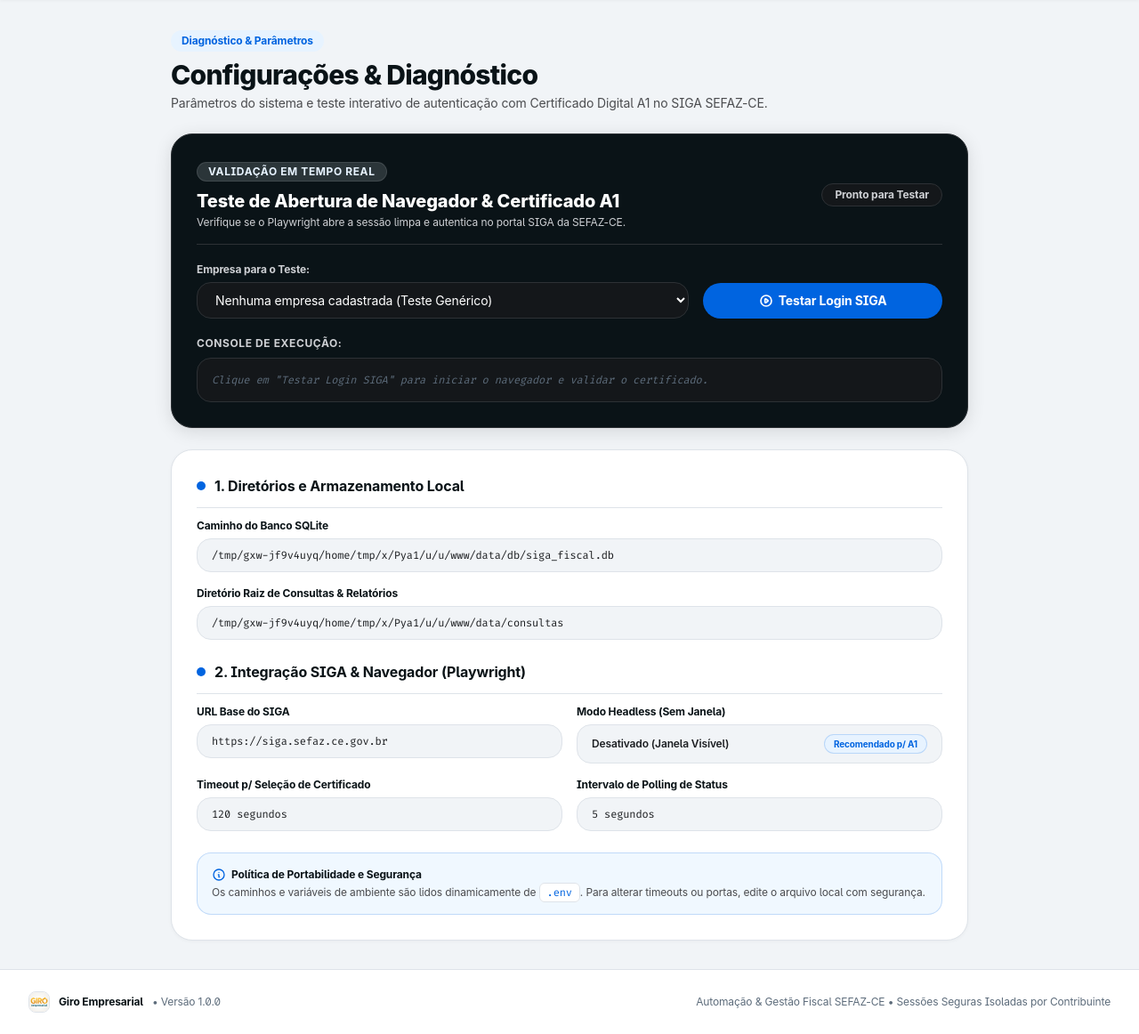
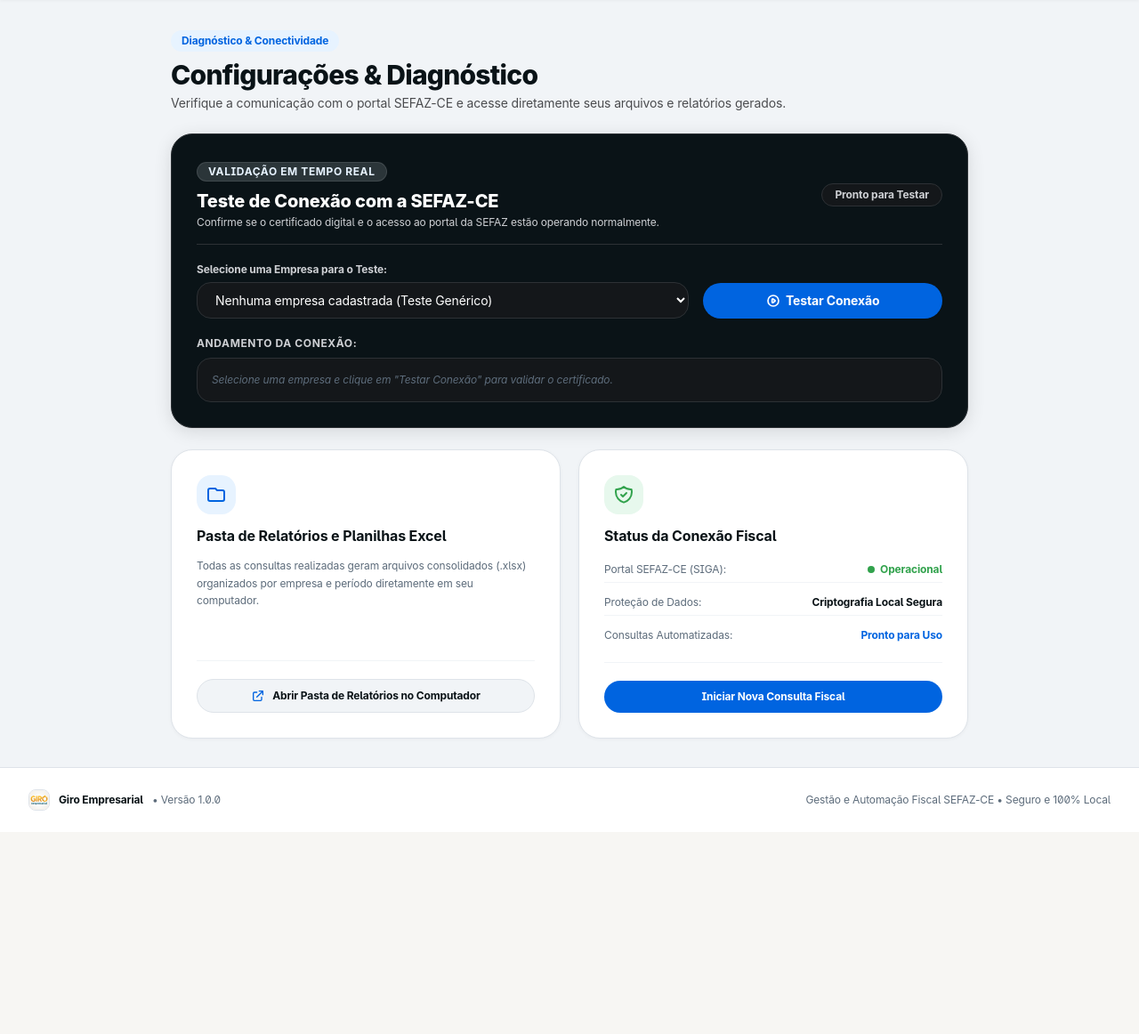
Before and after one commit to matiehusdev/consultas_fiscais_siga_ce, a FastAPI app: page /configuracoes in a window 1280 px wide. Shown: the part 65-1227 px from the top of the page at 89% size. After the commit the page ends 976 px from the top, so only its background shows below. Run offline with FastAPI, Linux system fonts and the light colour scheme; some libraries are stand-ins or nearby versions.

Commit message:
feat(ui): simplifica telas, remove detalhes tecnicos e adiciona atalho para pasta de relatorios

```diff
--- a/src/web/app.py
+++ b/src/web/app.py
@@ -644,6 +644,19 @@
         return {"message": "Operação cancelada."}
     return {"message": "Nenhuma sessão ativa para cancelar."}
 
+@app.post("/api/config/open-folder")
+def api_open_reports_folder():
+    """Abre a pasta local de consultas/relatórios no Explorador de Arquivos do Windows."""
+    folder = settings.consultas_dir
+    folder.mkdir(parents=True, exist_ok=True)
+    if sys.platform == "win32":
+        import os
+        os.startfile(str(folder))
+    else:
+        import subprocess
+        subprocess.run(["xdg-open", str(folder)])
+    return {"message": "Pasta de relatórios aberta com sucesso.", "path": str(folder)}
+
 @app.get("/api/status/live")
 def api_get_status_live():
     """Retorna estado e histórico recente da execução para polling do frontend."""
--- a/src/web/templates/base.html
+++ b/src/web/templates/base.html
@@ -178,7 +178,7 @@
                 <span>• Versão 1.0.0</span>
             </div>
             <div>
-                Automação & Gestão Fiscal SEFAZ-CE • Sessões Seguras Isoladas por Contribuinte
+                Gestão e Automação Fiscal SEFAZ-CE • Seguro e 100% Local
             </div>
         </div>
     </footer>
--- a/src/web/templates/configuracoes.html
+++ b/src/web/templates/configuracoes.html
@@ -1,27 +1,28 @@
 {% extends "base.html" %}
 
-{% block title %}Configurações — Giro Empresarial{% endblock %}
+{% block title %}Configurações & Diagnóstico — Giro Empresarial{% endblock %}
 
 {% block content %}
 <div class="space-y-6 max-w-4xl mx-auto">
+    <!-- Header -->
     <div>
-        <span class="inline-block px-3 py-1 bg-[#e7f3ff] text-[#0064e0] text-xs font-bold rounded-full mb-2">Diagnóstico & Parâmetros</span>
+        <span class="inline-block px-3 py-1 bg-[#e7f3ff] text-[#0064e0] text-xs font-bold rounded-full mb-2">Diagnóstico & Conectividade</span>
         <h2 class="text-2xl sm:text-3xl font-extrabold text-[#0a1317] tracking-tight">Configurações & Diagnóstico</h2>
-        <p class="text-xs sm:text-sm text-[#4b4c4f] mt-1">Parâmetros do sistema e teste interativo de autenticação com Certificado Digital A1 no SIGA SEFAZ-CE.</p>
+        <p class="text-xs sm:text-sm text-[#4b4c4f] mt-1">Verifique a comunicação com o portal SEFAZ-CE e acesse diretamente seus arquivos e relatórios gerados.</p>
     </div>
 
     <!-- Feedback Banner -->
     <div id="alert-banner" class="hidden p-4 rounded-2xl text-sm font-semibold shadow-sm transition-all duration-200"></div>
 
-    <!-- Diagnostic & Test Box -->
+    <!-- Diagnostic & Test Box (Meta Dark Showcase Strip Pattern) -->
     <div class="relative overflow-hidden bg-[#0a1317] text-white p-6 sm:p-7 rounded-3xl shadow-[0_4px_20px_rgba(0,0,0,0.12)] border border-[#2d3135] space-y-5">
         <div class="flex flex-col sm:flex-row justify-between items-start sm:items-center gap-3 pb-4 border-b border-[#2d3135]">
             <div>
                 <span class="inline-block px-3 py-0.5 bg-[#e7f3ff]/15 text-[#e7f3ff] text-xs font-bold rounded-full uppercase tracking-wider mb-2 border border-white/10">
                     Validação em Tempo Real
                 </span>
-                <h3 class="text-xl font-extrabold text-white">Teste de Abertura de Navegador & Certificado A1</h3>
-                <p class="text-xs text-[#ced0d4] mt-0.5">Verifique se o Playwright abre a sessão limpa e autentica no portal SIGA da SEFAZ-CE.</p>
+                <h3 class="text-xl font-extrabold text-white">Teste de Conexão com a SEFAZ-CE</h3>
+                <p class="text-xs text-[#ced0d4] mt-0.5">Confirme se o certificado digital e o acesso ao portal da SEFAZ estão operando normalmente.</p>
             </div>
             <span id="test-badge" class="px-3.5 py-1 rounded-full text-xs font-bold bg-[#14171a] text-[#ced0d4] border border-[#2d3135]">
                 Pronto para Testar
@@ -30,7 +31,7 @@
 
         <div class="grid grid-cols-1 sm:grid-cols-3 gap-4 items-end">
             <div class="sm:col-span-2">
-                <label class="block text-xs font-bold text-[#ced0d4] mb-1.5">Empresa para o Teste:</label>
+                <label class="block text-xs font-bold text-[#ced0d4] mb-1.5">Selecione uma Empresa para o Teste:</label>
                 <select id="test-empresa-id" class="w-full px-4 py-2.5 bg-[#14171a] border border-[#2d3135] rounded-2xl text-sm text-white focus:ring-2 focus:ring-[#0064e0]/30 focus:border-[#0064e0] focus:outline-none cursor-pointer">
                     {% if empresas %}
                         {% for emp in empresas %}
@@ -44,7 +45,7 @@
             <div class="flex gap-2">
                 <button type="button" id="btn-iniciar-teste" onclick="iniciarTesteAuth()" class="flex-1 px-5 py-2.5 bg-[#0064e0] hover:bg-[#0457cb] text-white font-bold rounded-full text-sm shadow-sm transition-all duration-150 flex items-center justify-center cursor-pointer">
                     <svg class="w-4 h-4 mr-1.5 text-white" fill="none" stroke="currentColor" viewBox="0 0 24 24"><path stroke-linecap="round" stroke-linejoin="round" stroke-width="2.5" d="M14.752 11.168l-3.197-2.132A1 1 0 0010 9.87v4.263a1 1 0 001.555.832l3.197-2.132a1 1 0 000-1.664z"></path><path stroke-linecap="round" stroke-linejoin="round" stroke-width="2.5" d="M21 12a9 9 0 11-18 0 9 9 0 0118 0z"></path></svg>
-                    Testar Login SIGA
+                    Testar Conexão
                 </button>
                 <button type="button" id="btn-cancelar-teste" onclick="cancelarTesteAuth()" class="hidden px-4 py-2.5 bg-[#e41e3f] hover:bg-[#c01532] text-white text-xs font-bold rounded-full transition cursor-pointer">
                     Cancelar
@@ -57,72 +58,67 @@
             <svg class="w-6 h-6 text-[#f7b928] flex-shrink-0 mt-0.5" fill="none" stroke="currentColor" viewBox="0 0 24 24"><path stroke-linecap="round" stroke-linejoin="round" stroke-width="2" d="M12 9v2m0 4h.01m-6.938 4h13.856c1.54 0 2.502-1.667 1.732-3L13.732 4c-.77-1.333-2.694-1.333-3.464 0L3.34 16c-.77 1.333.192 3 1.732 3z"></path></svg>
             <div>
                 <p class="font-extrabold text-[#f7b928] text-sm">AÇÃO NECESSÁRIA NO WINDOWS</p>
-                <p id="acao-texto" class="text-xs mt-0.5 text-[#ced0d4]">Selecione o certificado digital na janela do navegador para continuar.</p>
+                <p id="acao-texto" class="text-xs mt-0.5 text-[#ced0d4]">Selecione o certificado digital na janela aberta para autorizar o acesso.</p>
             </div>
         </div>
 
-        <!-- Live Real-Time Logs Console -->
+        <!-- Live Status Activity Box -->
         <div class="space-y-2">
-            <p class="text-xs font-bold text-[#ced0d4] uppercase tracking-wider">Console de Execução:</p>
-            <div id="test-console" class="bg-[#14171a] rounded-2xl p-4 font-mono text-xs text-[#ced0d4] max-h-48 overflow-y-auto space-y-1.5 border border-[#2d3135]">
-                <p class="text-[#5d6c7b] italic">Clique em "Testar Login SIGA" para iniciar o navegador e validar o certificado.</p>
+            <p class="text-xs font-bold text-[#ced0d4] uppercase tracking-wider">Andamento da Conexão:</p>
+            <div id="test-console" class="bg-[#14171a] rounded-2xl p-4 font-sans text-xs text-[#ced0d4] max-h-44 overflow-y-auto space-y-1.5 border border-[#2d3135]">
+                <p class="text-[#5d6c7b] italic">Selecione uma empresa e clique em "Testar Conexão" para validar o certificado.</p>
             </div>
         </div>
     </div>
 
-    <!-- Parameter Config Box -->
-    <div class="bg-white p-6 sm:p-7 rounded-3xl border border-[#dee3e9] shadow-[0_1px_4px_rgba(20,22,26,0.04)] space-y-6">
-        <div>
-            <h3 class="text-base font-bold text-[#0a1317] pb-3 border-b border-[#dee3e9] flex items-center">
-                <span class="w-2.5 h-2.5 rounded-full bg-[#0064e0] mr-2.5"></span>
-                1. Diretórios e Armazenamento Local
-            </h3>
-            <div class="grid grid-cols-1 gap-4 pt-3">
-                <div>
-                    <label class="block text-xs font-bold text-[#0a1317] mb-1.5">Caminho do Banco SQLite</label>
-                    <input type="text" readonly value="{{ config.database_path }}" class="w-full px-4 py-2.5 bg-[#f1f4f7] border border-[#dee3e9] rounded-2xl text-xs font-mono text-[#1c1e21] select-all">
+    <!-- Practical Actions & Shortcuts Grid (Meta Surface Cards) -->
+    <div class="grid grid-cols-1 md:grid-cols-2 gap-5">
+        <!-- Card 1: Abrir Pasta de Relatórios e Planilhas -->
+        <div class="bg-white p-6 sm:p-7 rounded-3xl border border-[#dee3e9] shadow-[0_1px_4px_rgba(20,22,26,0.04)] flex flex-col justify-between">
+            <div class="space-y-3">
+                <div class="w-11 h-11 rounded-2xl bg-[#e7f3ff] text-[#0064e0] flex items-center justify-center">
+                    <svg class="w-6 h-6" fill="none" stroke="currentColor" viewBox="0 0 24 24"><path stroke-linecap="round" stroke-linejoin="round" stroke-width="2" d="M3 7v10a2 2 0 002 2h14a2 2 0 002-2V9a2 2 0 00-2-2h-6l-2-2H5a2 2 0 00-2 2z"></path></svg>
                 </div>
-                <div>
-                    <label class="block text-xs font-bold text-[#0a1317] mb-1.5">Diretório Raiz de Consultas & Relatórios</label>
-                    <input type="text" readonly value="{{ config.consultas_dir }}" class="w-full px-4 py-2.5 bg-[#f1f4f7] border border-[#dee3e9] rounded-2xl text-xs font-mono text-[#1c1e21] select-all">
-                </div>
+                <h3 class="text-base font-bold text-[#0a1317]">Pasta de Relatórios e Planilhas Excel</h3>
+                <p class="text-xs text-[#5d6c7b] leading-relaxed">
+                    Todas as consultas realizadas geram arquivos consolidados (.xlsx) organizados por empresa e período diretamente em seu computador.
+                </p>
+            </div>
+            <div class="pt-5 mt-4 border-t border-[#f1f4f7]">
+                <button type="button" onclick="abrirPastaRelatorios()" id="btn-abrir-pasta" class="w-full inline-flex items-center justify-center px-5 py-2.5 bg-[#f1f4f7] hover:bg-[#e4e6eb] active:bg-[#d8dadf] text-[#0a1317] text-xs font-bold rounded-full border border-[#dee3e9] transition-all cursor-pointer">
+                    <svg class="w-4 h-4 mr-2 text-[#0064e0]" fill="none" stroke="currentColor" viewBox="0 0 24 24"><path stroke-linecap="round" stroke-linejoin="round" stroke-width="2" d="M10 6H6a2 2 0 00-2 2v10a2 2 0 002 2h10a2 2 0 002-2v-4M14 4h6m0 0v6m0-6L10 14"></path></svg>
+                    Abrir Pasta de Relatórios no Computador
+                </button>
             </div>
         </div>
 
-        <div>
-            <h3 class="text-base font-bold text-[#0a1317] pb-3 border-b border-[#dee3e9] flex items-center">
-                <span class="w-2.5 h-2.5 rounded-full bg-[#0064e0] mr-2.5"></span>
-                2. Integração SIGA & Navegador (Playwright)
-            </h3>
-            <div class="grid grid-cols-1 sm:grid-cols-2 gap-4 pt-3">
-                <div>
-                    <label class="block text-xs font-bold text-[#0a1317] mb-1.5">URL Base do SIGA</label>
-                    <input type="text" readonly value="{{ config.siga_base_url }}" class="w-full px-4 py-2.5 bg-[#f1f4f7] border border-[#dee3e9] rounded-2xl text-xs font-mono text-[#1c1e21]">
+        <!-- Card 2: Status do Ambiente e Conexão -->
+        <div class="bg-white p-6 sm:p-7 rounded-3xl border border-[#dee3e9] shadow-[0_1px_4px_rgba(20,22,26,0.04)] flex flex-col justify-between">
+            <div class="space-y-3">
+                <div class="w-11 h-11 rounded-2xl bg-[#e7f8ed] text-[#31a24c] flex items-center justify-center">
+                    <svg class="w-6 h-6" fill="none" stroke="currentColor" viewBox="0 0 24 24"><path stroke-linecap="round" stroke-linejoin="round" stroke-width="2" d="M9 12l2 2 4-4m5.618-4.016A11.955 11.955 0 0112 2.944a11.955 11.955 0 01-8.618 3.04A12.02 12.02 0 003 9c0 5.591 3.824 10.29 9 11.622 5.176-1.332 9-6.03 9-11.622 0-1.042-.133-2.052-.382-3.016z"></path></svg>
                 </div>
-                <div>
-                    <label class="block text-xs font-bold text-[#0a1317] mb-1.5">Modo Headless (Sem Janela)</label>
-                    <div class="px-4 py-2.5 bg-[#f1f4f7] border border-[#dee3e9] rounded-2xl text-xs font-semibold text-[#1c1e21] flex items-center justify-between">
-                        <span>{{ 'Ativado' if config.browser_headless else 'Desativado (Janela Visível)' }}</span>
-                        <span class="text-[10px] text-[#0064e0] font-bold bg-[#e7f3ff] px-2.5 py-0.5 rounded-full border border-[#0064e0]/20">Recomendado p/ A1</span>
+                <h3 class="text-base font-bold text-[#0a1317]">Status da Conexão Fiscal</h3>
+                <div class="space-y-2 text-xs">
+                    <div class="flex items-center justify-between py-1.5 border-b border-[#f1f4f7]">
+                        <span class="text-[#5d6c7b]">Portal SEFAZ-CE (SIGA):</span>
+                        <span class="font-bold text-[#31a24c] flex items-center"><span class="w-2 h-2 rounded-full bg-[#31a24c] mr-1.5"></span>Operacional</span>
+                    </div>
+                    <div class="flex items-center justify-between py-1.5 border-b border-[#f1f4f7]">
+                        <span class="text-[#5d6c7b]">Proteção de Dados:</span>
+                        <span class="font-bold text-[#0a1317]">Criptografia Local Segura</span>
+                    </div>
+                    <div class="flex items-center justify-between py-1.5">
+                        <span class="text-[#5d6c7b]">Consultas Automatizadas:</span>
+                        <span class="font-bold text-[#0064e0]">Pronto para Uso</span>
                     </div>
                 </div>
-                <div>
-                    <label class="block text-xs font-bold text-[#0a1317] mb-1.5">Timeout p/ Seleção de Certificado</label>
-                    <input type="text" readonly value="{{ config.certificate_selection_timeout_seconds }} segundos" class="w-full px-4 py-2.5 bg-[#f1f4f7] border border-[#dee3e9] rounded-2xl text-xs font-mono text-[#1c1e21]">
-                </div>
-                <div>
-                    <label class="block text-xs font-bold text-[#0a1317] mb-1.5">Intervalo de Polling de Status</label>
-                    <input type="text" readonly value="{{ config.polling_interval_seconds }} segundos" class="w-full px-4 py-2.5 bg-[#f1f4f7] border border-[#dee3e9] rounded-2xl text-xs font-mono text-[#1c1e21]">
-                </div>
             </div>
-        </div>
-
-        <div class="p-4 bg-[#e7f3ff]/60 rounded-2xl border border-[#0064e0]/20 text-xs text-[#1c1e21] space-y-1">
-            <p class="font-bold text-[#0a1317] flex items-center">
-                <svg class="w-4 h-4 mr-1.5 text-[#0064e0]" fill="none" stroke="currentColor" viewBox="0 0 24 24"><path stroke-linecap="round" stroke-linejoin="round" stroke-width="2" d="M13 16h-1v-4h-1m1-4h.01M21 12a9 9 0 11-18 0 9 9 0 0118 0z"></path></svg>
-                Política de Portabilidade e Segurança
-            </p>
-            <p class="text-[#4b4c4f]">Os caminhos e variáveis de ambiente são lidos dinamicamente de <code class="font-mono bg-white px-2 py-0.5 rounded-md border border-[#dee3e9] text-[#0064e0]">.env</code>. Para alterar timeouts ou portas, edite o arquivo local com segurança.</p>
+            <div class="pt-5 mt-4 border-t border-[#f1f4f7]">
+                <a href="/consultas/nova" class="w-full inline-flex items-center justify-center px-5 py-2.5 bg-[#0064e0] hover:bg-[#0457cb] text-white text-xs font-bold rounded-full shadow-xs transition-all cursor-pointer">
+                    Iniciar Nova Consulta Fiscal
+                </a>
+            </div>
         </div>
     </div>
 </div>
@@ -141,6 +137,36 @@
         consoleEl.scrollTop = consoleEl.scrollHeight;
     }
 
+    async function abrirPastaRelatorios() {
+        const btn = document.getElementById("btn-abrir-pasta");
+        const originalText = btn.innerHTML;
+        btn.disabled = true;
+        btn.innerHTML = `<span class="animate-spin inline-block mr-2">⟳</span> Abrindo pasta...`;
+
+        try {
+            const resp = await fetch("/api/config/open-folder", { method: "POST" });
+            const data = await resp.json();
+            mostrarBanner(data.message || "Pasta de relatórios aberta com sucesso!", "success");
+        } catch (e) {
+            mostrarBanner("Não foi possível abrir a pasta automaticamente no Windows.", "error");
+        } finally {
+            setTimeout(() => {
+                btn.disabled = false;
+                btn.innerHTML = originalText;
+            }, 1200);
+        }
+    }
+
+    function mostrarBanner(mensagem, tipo = "success") {
+        const banner = document.getElementById("alert-banner");
+        banner.className = `p-4 rounded-2xl text-sm font-semibold shadow-sm transition-all duration-200 ${
+            tipo === "success" ? "bg-[#e7f8ed] text-[#1e7e34] border border-[#31a24c]/30" : "bg-[#fde8e8] text-[#c81e1e] border border-[#f05252]/30"
+        }`;
+        banner.textContent = mensagem;
+        banner.classList.remove("hidden");
+        setTimeout(() => banner.classList.add("hidden"), 5000);
+    }
+
     async function iniciarTesteAuth() {
         const empresaSelect = document.getElementById("test-empresa-id");
         const empresaId = empresaSelect.value ? parseInt(empresaSelect.value) : null;
@@ -155,7 +181,7 @@
         btnIniciar.classList.add("opacity-50");
         btnCancelar.classList.remove("hidden");
         badge.className = "px-3.5 py-1 rounded-full text-xs font-bold bg-[#e7f3ff] text-[#0064e0] border border-[#0064e0]/30";
-        badge.textContent = "Navegador em Execução...";
+        badge.textContent = "Conectando ao SEFAZ...";
 
         try {
             const resp = await fetch("/api/auth/test", {
@@ -166,15 +192,14 @@
             const data = await resp.json();
 
             if (!resp.ok) {
-                alert(data.detail || "Erro ao iniciar teste.");
+                mostrarBanner(data.detail || "Erro ao iniciar teste.", "error");
                 resetTestButtons();
                 return;
             }
 
-            // Inicia polling de status
             startStatusPolling();
         } catch (err) {
-            alert("Falha de conexão com o servidor.");
+            mostrarBanner("Falha de conexão com o sistema.", "error");
             resetTestButtons();
         }
     }
@@ -217,14 +242,12 @@
                 const state = data.state;
                 const history = data.history || [];
 
-                // Exibe novos logs na tela
                 for (let i = lastLoggedIndex; i < history.length; i++) {
                     const item = history[i];
                     appendConsoleLog(item.timestamp, item.etapa, item.mensagem, item.etapa === "ERRO");
                 }
                 lastLoggedIndex = history.length;
 
-                // Alerta de ação necessária
                 const acaoBox = document.getElementById("acao-box");
                 const acaoTexto = document.getElementById("acao-texto");
                 if (state.acao_necessaria) {
@@ -234,15 +257,14 @@
                     acaoBox.classList.add("hidden");
                 }
 
-                // Se terminou
                 if (!state.ativo) {
                     const badge = document.getElementById("test-badge");
                     if (state.etapa === "CONCLUIDO" || state.etapa === "AUTENTICADO") {
                         badge.className = "px-3.5 py-1 rounded-full text-xs font-bold bg-[#e7f8ed] text-[#31a24c] border border-[#31a24c]/30";
-                        badge.textContent = "✓ Autenticado com Sucesso!";
+                        badge.textContent = "✓ Conexão Estabelecida com Sucesso!";
                     } else if (state.etapa === "ERRO" || state.etapa === "TIMEOUT") {
                         badge.className = "px-3.5 py-1 rounded-full text-xs font-bold bg-[#fde8e8] text-[#e41e3f] border border-[#e41e3f]/30";
-                        badge.textContent = "Falha no Login";
+                        badge.textContent = "Falha na Conexão";
                     }
                     resetTestButtons();
                 }
--- a/src/web/templates/nova_consulta.html
+++ b/src/web/templates/nova_consulta.html
@@ -13,8 +13,8 @@
         </div>
         <div class="flex items-center space-x-2 text-xs">
             <span class="inline-flex items-center px-3.5 py-1.5 rounded-full bg-[#f1f4f7] text-[#0a1317] font-semibold border border-[#dee3e9]">
-                <span class="w-2 h-2 rounded-full bg-[#0064e0] mr-2"></span>
-                Automação Playwright & A1
+                <span class="w-2 h-2 rounded-full bg-[#31a24c] mr-2"></span>
+                Consulta Automatizada SEFAZ-CE
             </span>
         </div>
     </div>
```
Also changed, not shown: src/web/templates/dashboard.html (+18 -18 lines).
